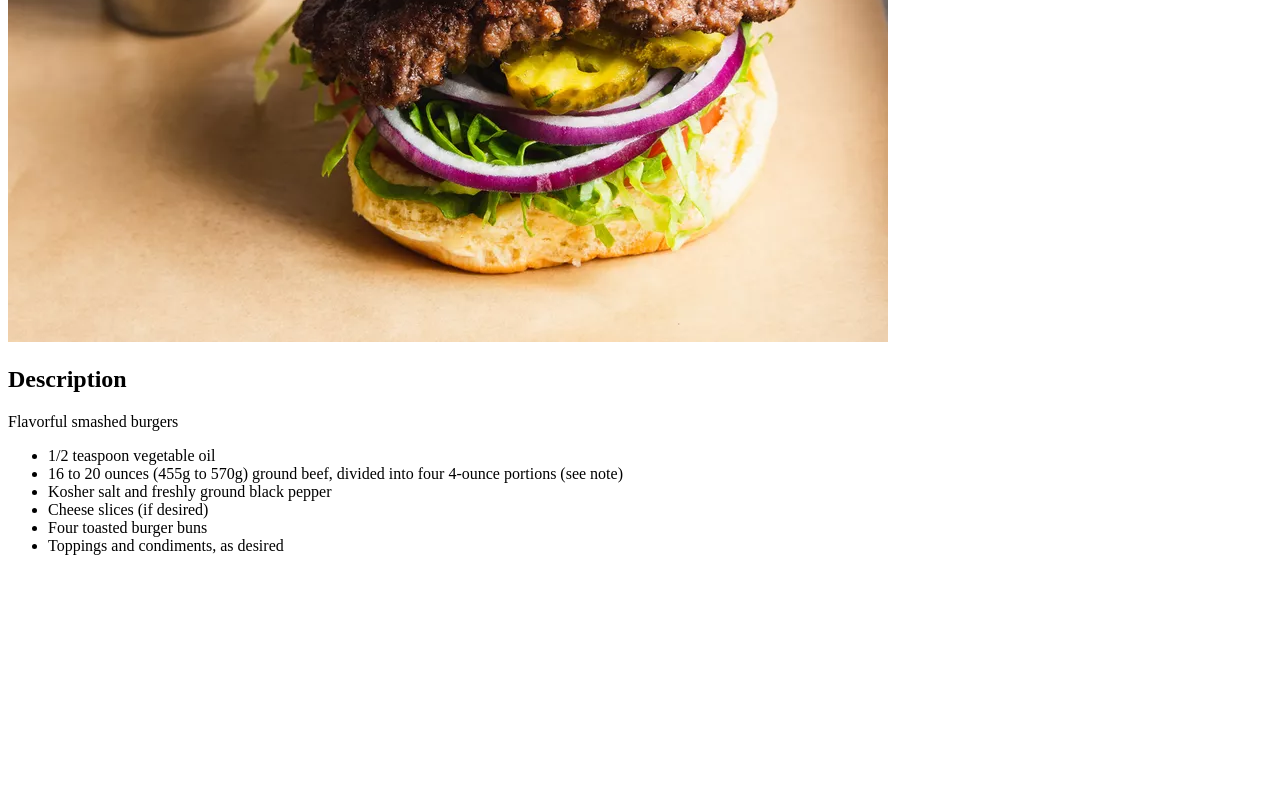
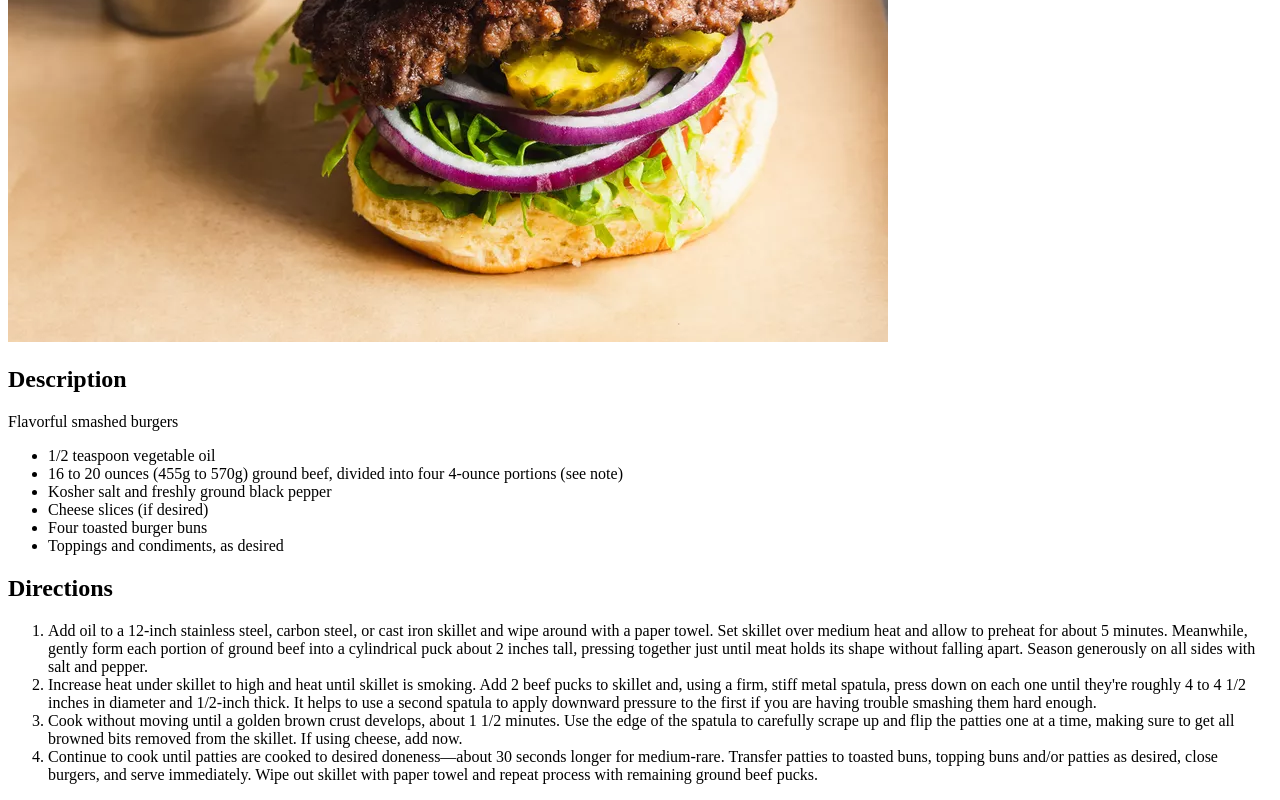
Before and after one commit to EOAyisire/odin-recipes, a plain HTML site: page burger.html in a window 1280 px wide. Shown: the part 398-1198 px from the top of the page. Before the commit the page ends 969 px from the top, so only its background shows below. Drawn offline with Linux system fonts and the light colour scheme.

Commit message:
Finished instructions section for both pizza and burger recipes

```diff
--- a/burger.html
+++ b/burger.html
@@ -23,7 +23,15 @@
        <li>Toppings and condiments, as desired</li>
     </ul>
 
+    <h2>Directions</h2>
+
     <ol>
+        <li>Add oil to a 12-inch stainless steel, carbon steel, or cast iron skillet and wipe around with a paper towel. Set skillet over medium heat and allow to preheat for about 5 minutes. Meanwhile, gently form each portion of ground beef into a cylindrical puck about 2 inches tall, pressing together just until meat holds its shape without falling apart. Season generously on all sides with salt and pepper.</li>
+        <li>Increase heat under skillet to high and heat until skillet is smoking. Add 2 beef pucks to skillet and, using a firm, stiff metal spatula, press down on each one until they're roughly 4 to 4 1/2 inches in diameter and 1/2-inch thick. It helps to use a second spatula to apply downward pressure to the first if you are having trouble smashing them hard enough.</li>
+        <li>Cook without moving until a golden brown crust develops, about 1 1/2 minutes. Use the edge of the spatula to carefully scrape up and flip the patties one at a time, making sure to get all browned bits removed from the skillet. If using cheese, add now.</li>
+        <li>Continue to cook until patties are cooked to desired doneness—about 30 seconds longer for medium-rare. Transfer patties to toasted buns, topping buns and/or patties as desired, close burgers, and serve immediately. Wipe out skillet with paper towel and repeat process with remaining ground beef pucks.</li>
+
+
 
     </ol>
 
```
Also changed, not shown: pizza.html (+1 -0 lines).
